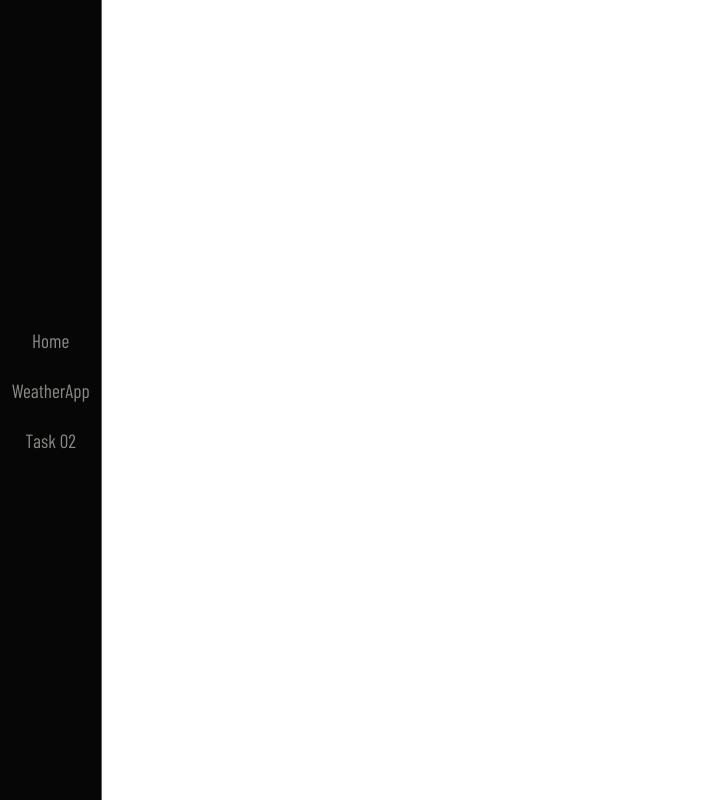
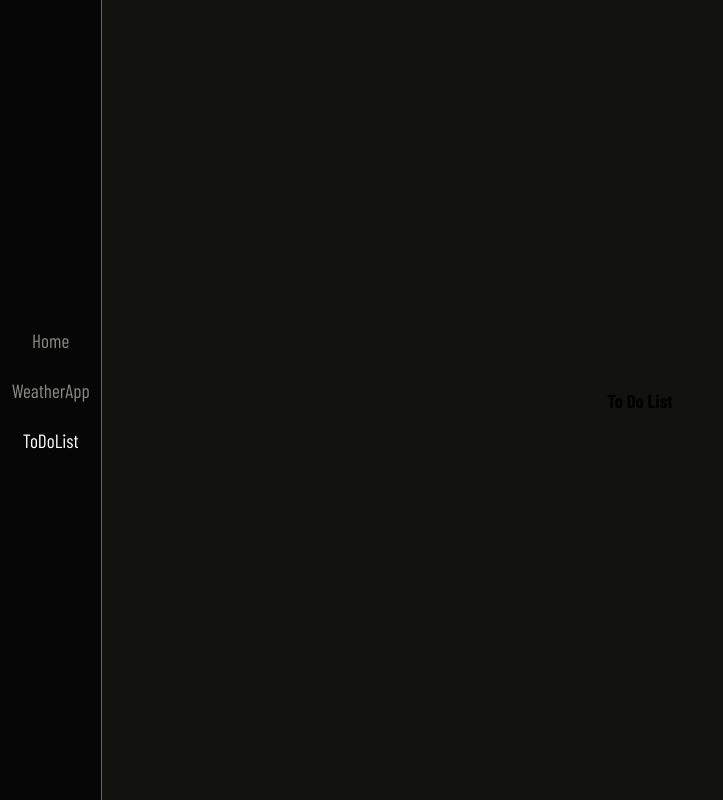
Before and after one commit to Scorpion19702022/01_REACT_VARIOUS_PROJECTS, a React (Create React App) app: page /ToDoList in a window 1280 px wide. Shown: the whole page, without its empty margins (0-723 px from the left). Built offline with nearby package versions, Linux system fonts and the light colour scheme; a web font is replaced by a local one.

Commit message:
prepared structure for next task ToDoList

```diff
--- a/src/App/App.tsx
+++ b/src/App/App.tsx
@@ -3,7 +3,7 @@ import { BrowserRouter as Router, Routes, Route } from 'react-router-dom'
 
 import NavBar from '../Components/NavBar/NavBar'
 import Home from '../Components/Home/Home'
-import Task02 from '../Components/Task02/Task02'
+
 import WeatherApp from '../Components/WeatherApp/WeatherApp'
 import Poland from '../Components/WeatherApp/Pages/Poland'
 import Europe from '../Components/WeatherApp/Pages/Europe'
@@ -12,6 +12,8 @@ import NorthAmerica from '../Components/WeatherApp/Pages/NorthAmerica'
 import SouthAmerica from '../Components/WeatherApp/Pages/SouthAmerica'
 import Africa from '../Components/WeatherApp/Pages/Africa'
 import Oceania from '../Components/WeatherApp/Pages/Oceania'
+
+import ToDoList from '../Components/ToDoList/ToDoList'
 
 function App() {
 	return (
@@ -28,7 +30,7 @@ function App() {
 					<Route path='/WeatherApp/SouthAmerica' Component={SouthAmerica} />
 					<Route path='/WeatherApp/Africa' Component={Africa} />
 					<Route path='/WeatherApp/Oceania' Component={Oceania} />
-					<Route path='/Task02' Component={Task02} />
+					<Route path='/ToDoList' Component={ToDoList} />
 				</Routes>
 			</section>
 		</Router>
--- a/src/Components/NavBar/NavBar.tsx
+++ b/src/Components/NavBar/NavBar.tsx
@@ -28,9 +28,9 @@ const NavBar = () => {
 							WeatherApp
 						</li>
 					</NavLink>
-					<NavLink to='./Task02'>
+					<NavLink to='./ToDoList'>
 						<li className={styles.link} onClick={handleNavView}>
-							Task 02
+							ToDoList
 						</li>
 					</NavLink>
 				</ul>
--- a/src/Components/Task02/Task02.tsx
+++ /dev/null
@@ -1,11 +0,0 @@
-import React from 'react'
-
-const Task02 = () => {
-	return (
-		<div>
-			<h1>Task 02</h1>
-		</div>
-	)
-}
-
-export default Task02
--- /dev/null
+++ b/src/Components/ToDoList/InputsToDoList.tsx
@@ -0,0 +1,13 @@
+import React from 'react'
+
+import styles from './Style/InputsToDoList.module.css'
+
+const InputsToDoList = () => {
+	return (
+		<section className={styles.box_inputs}>
+			<h1>To Do List</h1>
+		</section>
+	)
+}
+
+export default InputsToDoList
--- /dev/null
+++ b/src/Components/ToDoList/Style/ToDoList.module.css
@@ -0,0 +1,32 @@
+:root {
+	--color-dark01: #ffffff;
+	--color-dark02: #c4c4c2;
+	--color-dark03: #898a86;
+	--color-dark04: #62625e;
+	--color-dark05: #2f302b;
+	--color-dark06: #2f302b;
+	--color-dark07: #1d1e1b;
+	--color-dark08: #121311;
+	--color-dark09: #050605;
+	--color-color01: #d6ecf3;
+	--color-color02: #add9e7;
+	--color-color03: #85c6db;
+	--color-color04: #5cb3cf;
+	--color-color05: #34a0c4;
+	--color-color06: #29809c;
+	--color-color07: #1f6075;
+	--color-color08: #14404e;
+	--color-color09: #0a2027;
+}
+
+.wrapper {
+	position: relative;
+	width: 100%;
+	height: 100vh;
+	display: flex;
+	flex-direction: column;
+	justify-content: space-around;
+	align-items: center;
+	overflow: hidden;
+	background-color: var(--color-dark08);
+}
--- /dev/null
+++ b/src/Components/ToDoList/ToDoList.tsx
@@ -0,0 +1,14 @@
+import React from 'react'
+
+import styles from './Style/ToDoList.module.css'
+import InputsToDoList from './InputsToDoList'
+
+const ToDoList = () => {
+	return (
+		<main className={styles.wrapper}>
+			<InputsToDoList />
+		</main>
+	)
+}
+
+export default ToDoList
--- /dev/null
+++ b/src/Components/ToDoList/Types/TypeForToDo.tsx
@@ -0,0 +1,6 @@
+export type TypeForToDo = {
+	id: string
+	title: string
+	important: boolean
+	isDone: boolean
+}
```
Also changed, not shown: src/Components/ToDoList/Style/InputsToDoList.module.css (added).
